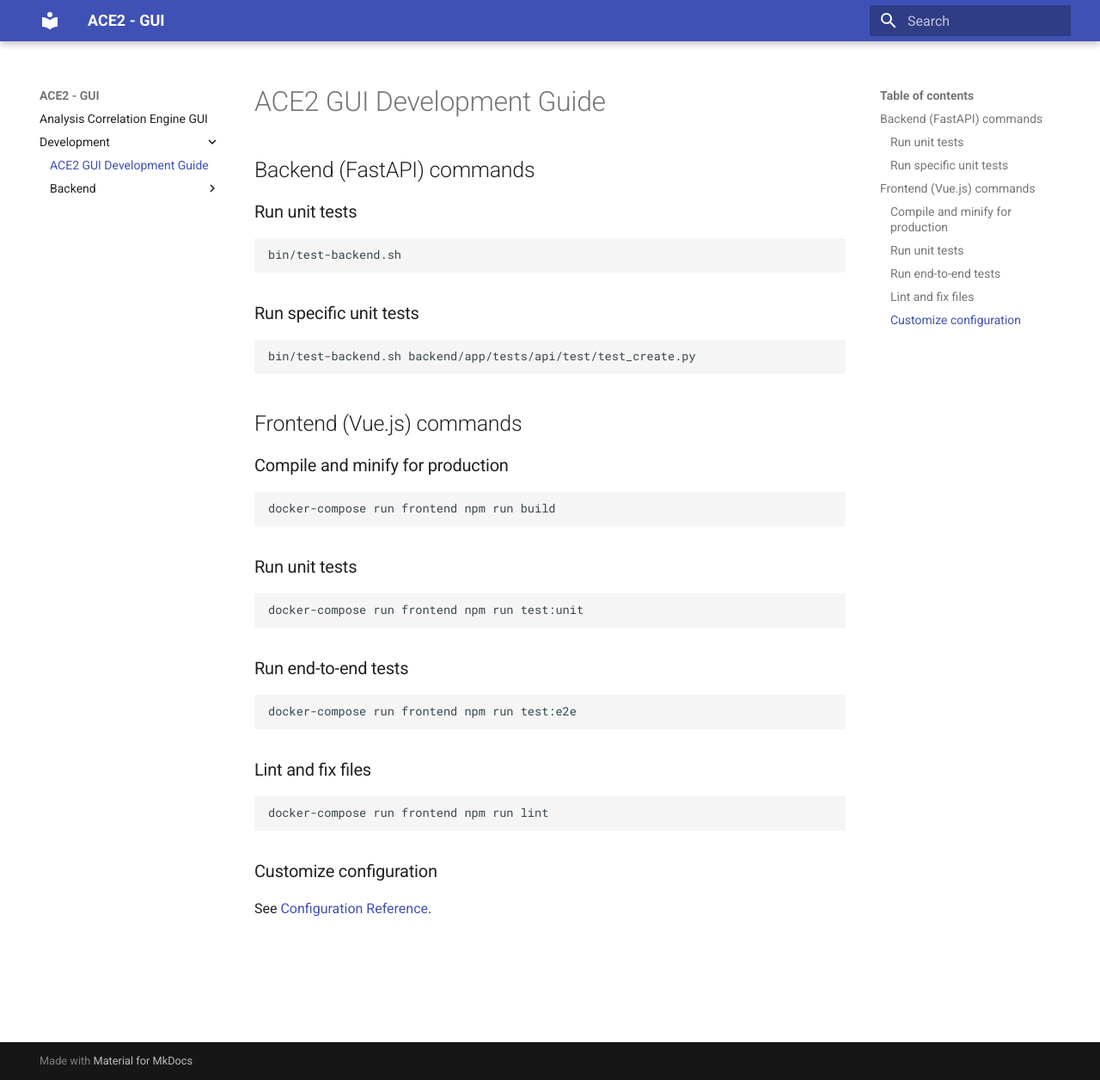
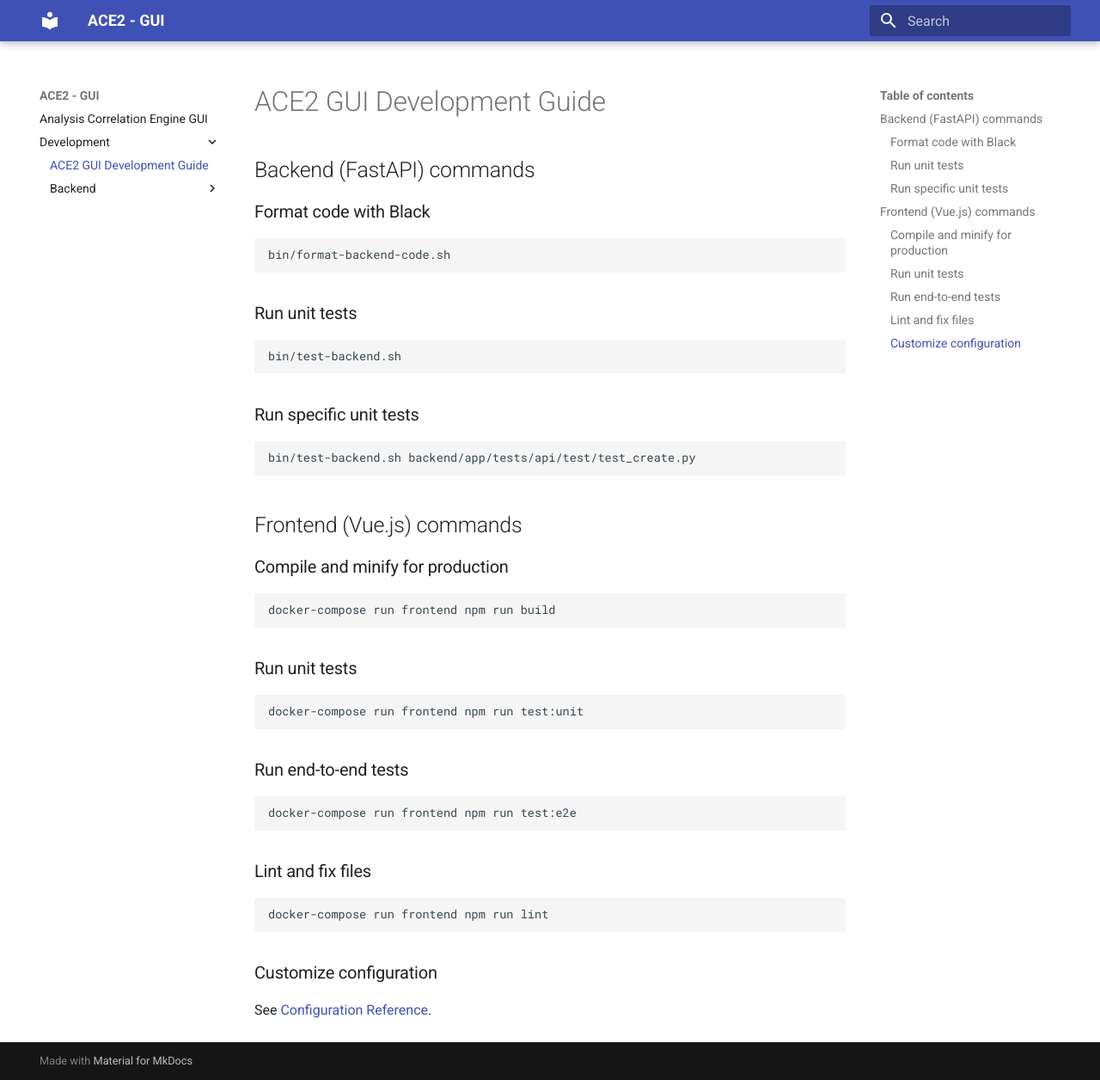
Before and after one commit to seanmcfeely/ace2-ams, an MkDocs documentation site: the page built from docs/development/index.md, in a window 1280 px wide and 1256 px high. Shown: the whole window at 86% size. Built offline with MkDocs 1.6.1 and Material for MkDocs 9.7.7, drawn with Linux system fonts in a browser that asks for light colours.

Commit message:
Adds documentation

````diff
--- a/docs/development/index.md
+++ b/docs/development/index.md
@@ -1,5 +1,10 @@
 # ACE2 GUI Development Guide
 ## Backend (FastAPI) commands
+### Format code with Black
+```
+bin/format-backend-code.sh
+```
+
 ### Run unit tests
 ```
 bin/test-backend.sh
````
